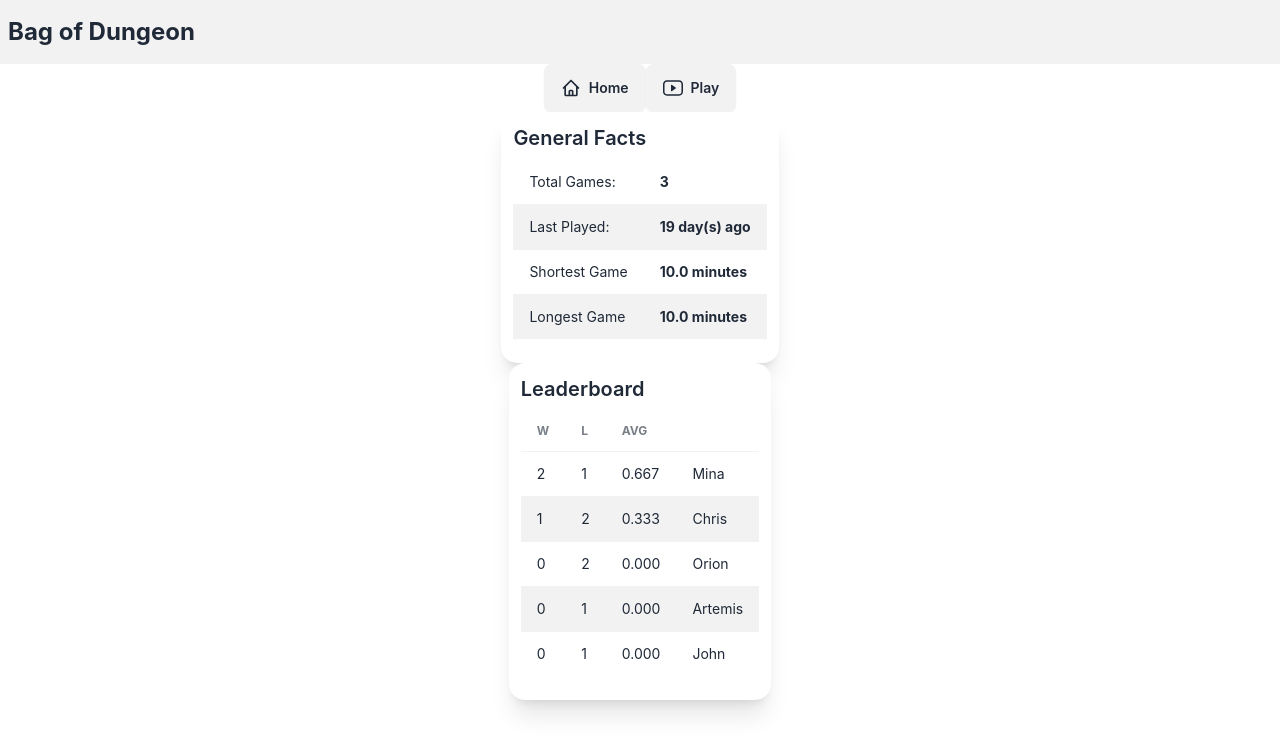
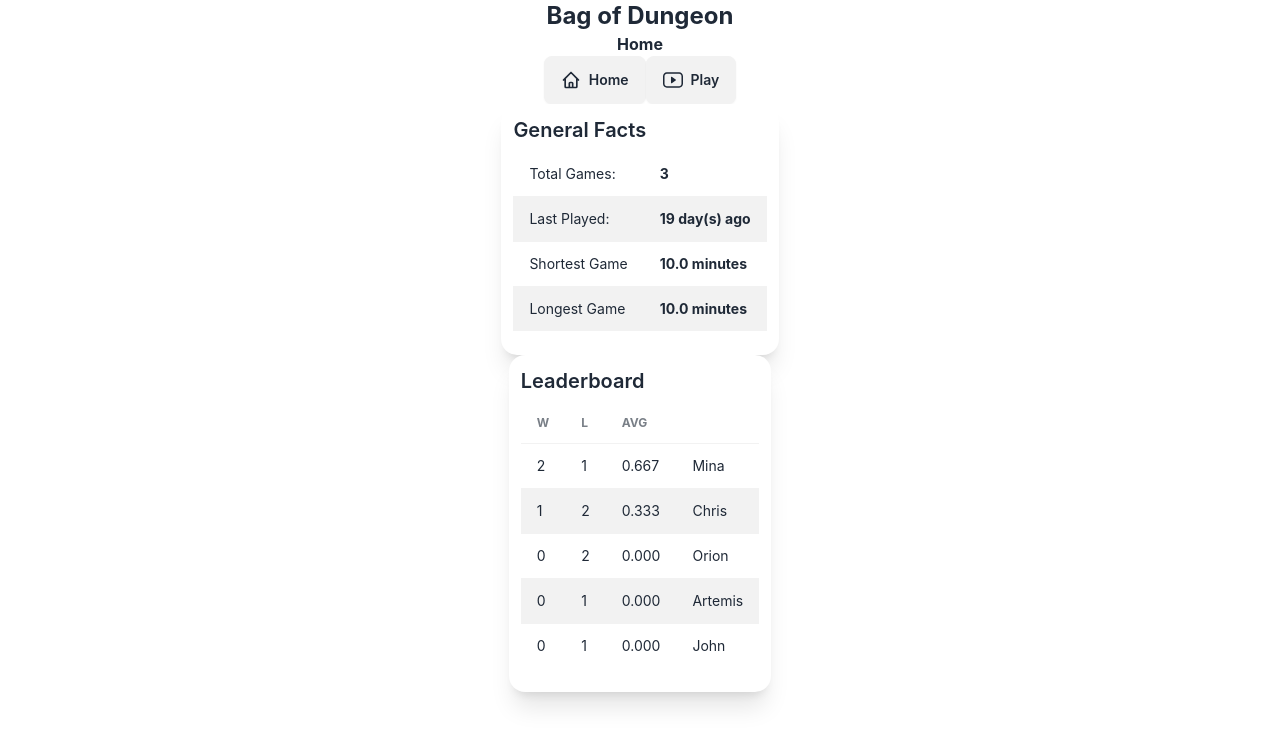
Before and after one commit to 2024-fall-afe-mowe/tca-bag-of-dungeon, a React (Create React App) app: page /settings in a window 1280 px wide. Shown: the top 754 px of the page. Built offline with nearby package versions, Linux system fonts and the light colour scheme; what human-readable would draw is missing.

Commit message:
fixing page header look
Pixel Perfect Pain

```diff
--- a/src/App.tsx
+++ b/src/App.tsx
@@ -99,10 +99,14 @@ const router = createHashRouter(
 
   return (
     <div className="App">
+        <div className="text-2xl font-bold item-center text-center">
+        {AppTitle}
+        </div>
 
-    <div className="navbar bg-base-200 items-center text-center">
-      <span className="text-2xl font-bold text-center">
-        {AppTitle}
+
+    <div className="items-center text-center">
+      <span className="text-1xl font-bold">
+        {title}
       </span>
       </div>
 
```
